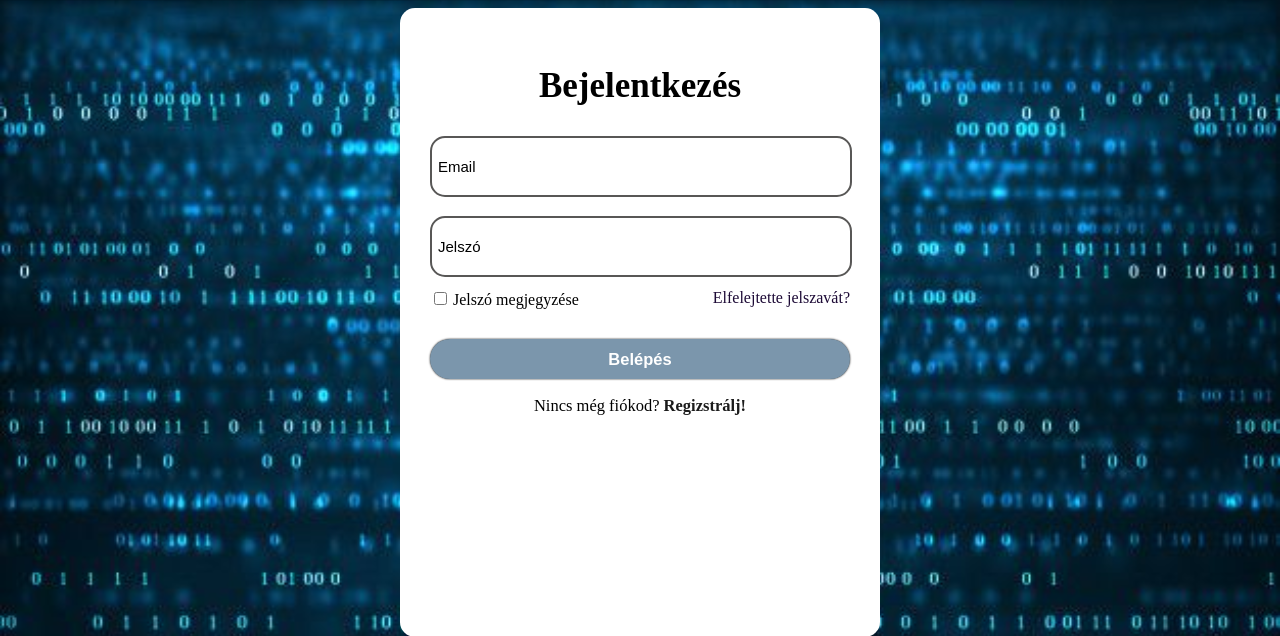
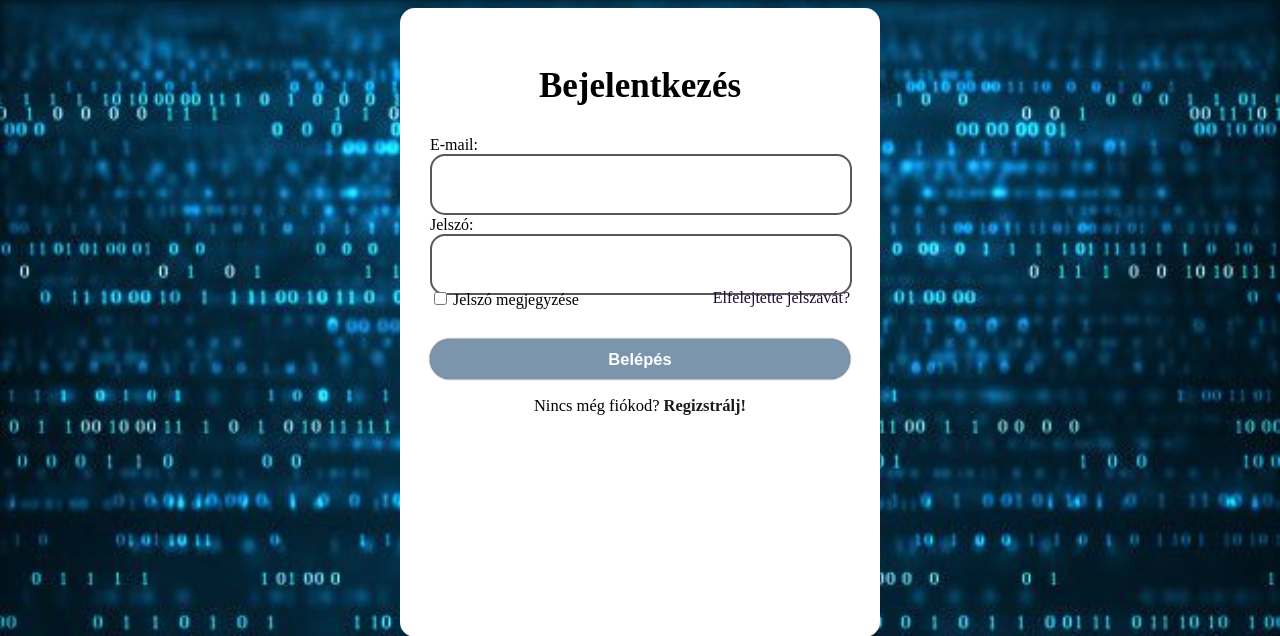
Before and after one commit to aron-77/scheduler_projekt, a PHP site: page /login.php in a window 1280 px wide. Shown: the top 636 px of the page. Run offline with PHP 8.4, Linux system fonts and the light colour scheme.

Commit message:
Some changes

```diff
--- a/login page attempt/login.php
+++ b/login page attempt/login.php
@@ -10,18 +10,20 @@
 <body>
     <div class="wrapper">
         <h1>Bejelentkezés</h1>
-        <form id="form">
+        <form id="form" action="login.php" method="POST">
             <div class="input-box">
-                <input type="email" name="email" id="email-input" placeholder="Email" required>
+                <label for="email">E-mail:</label>
+                <input type="email" name="email" id="email-input" required="" />
             </div>
             <div class="input-box">
-                <input type="password" name="password" id="password-input" placeholder="Jelszó" required>
+                <label for="password">Jelszó:</label>
+                <input type="password" name="password" id="password-input" required="" />
             </div>
             <div class="remember-forget">
                 <label ><input type="checkbox">Jelszó megjegyzése</label>
                 <a href="#">Elfelejtette jelszavát?</a>
             </div>
-            <button type="submit" class="button">Belépés</button>
+            <input name="login" id="loginButton" type="submit" class="button" value="Belépés" />
             <div class="register-link">
                 <p>Nincs még fiókod? <a href="register.html">Regizstrálj!</a> </p>
             </div>
```
